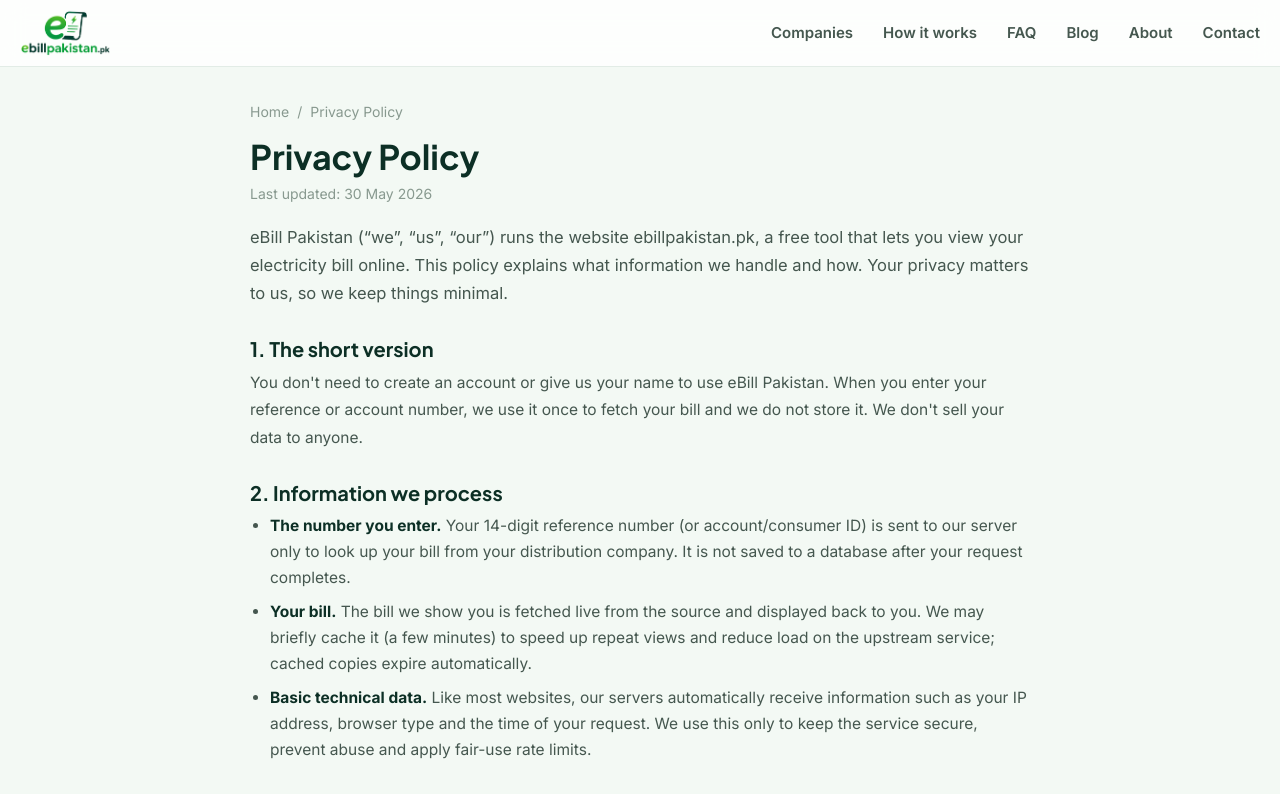
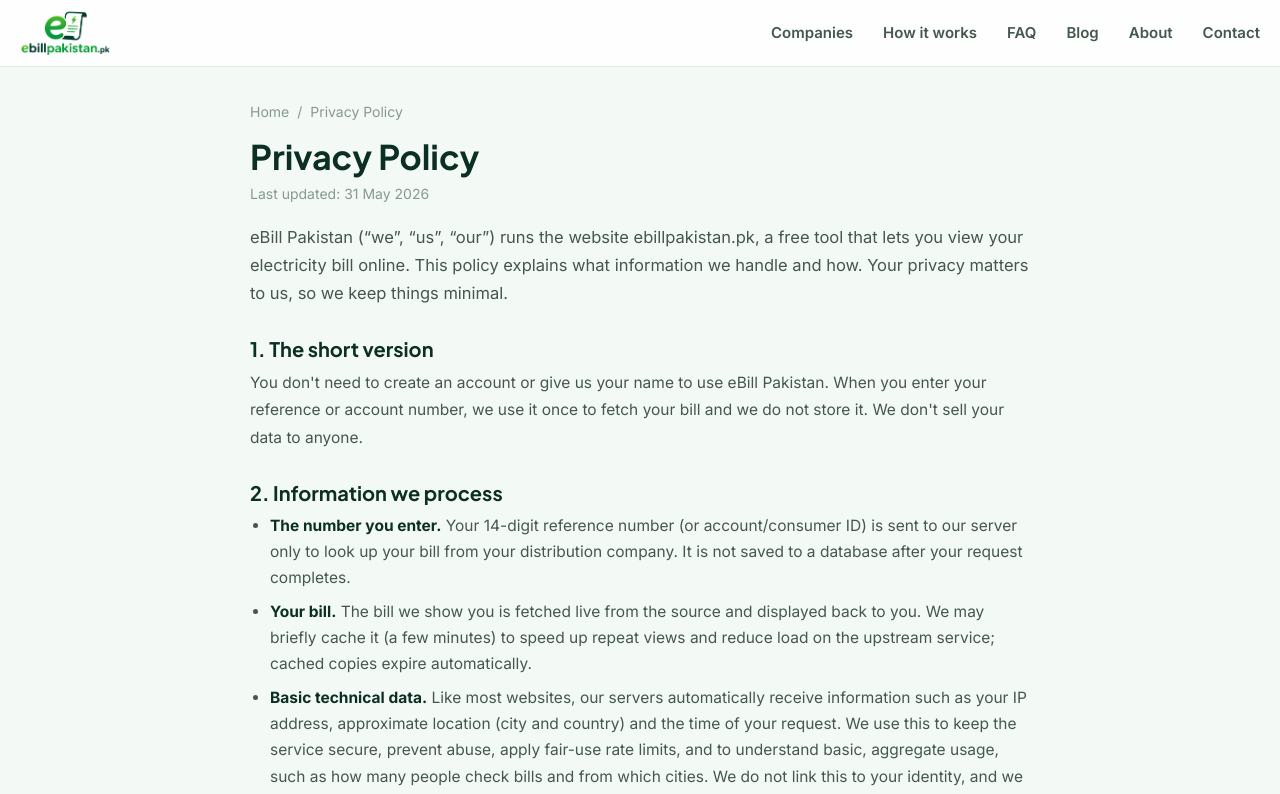
Before and after one commit to atifjan2019/ebillpakistan.pk, a Next.js app: page /privacy in a window 1280 px wide. Shown: the top 794 px of the page. Built offline with nearby package versions, Linux system fonts and the light colour scheme; no server answers.

Commit message:
fix: update privacy policy date and enhance data handling description for clarity

```diff
--- a/app/privacy/page.js
+++ b/app/privacy/page.js
@@ -12,7 +12,7 @@
   return (
     <LegalShell
       title="Privacy Policy"
-      updated="30 May 2026"
+      updated="31 May 2026"
       intro="eBill Pakistan (“we”, “us”, “our”) runs the website ebillpakistan.pk, a free tool that lets you view your electricity bill online. This policy explains what information we handle and how. Your privacy matters to us, so we keep things minimal."
     >
       <h2>1. The short version</h2>
@@ -36,8 +36,10 @@
         </li>
         <li>
           <strong>Basic technical data.</strong> Like most websites, our servers automatically receive
-          information such as your IP address, browser type and the time of your request. We use this only
-          to keep the service secure, prevent abuse and apply fair-use rate limits.
+          information such as your IP address, approximate location (city and country) and the time of your
+          request. We use this to keep the service secure, prevent abuse, apply fair-use rate limits, and to
+          understand basic, aggregate usage, such as how many people check bills and from which cities. We do
+          not link this to your identity, and we do not sell it.
         </li>
       </ul>
 
```
